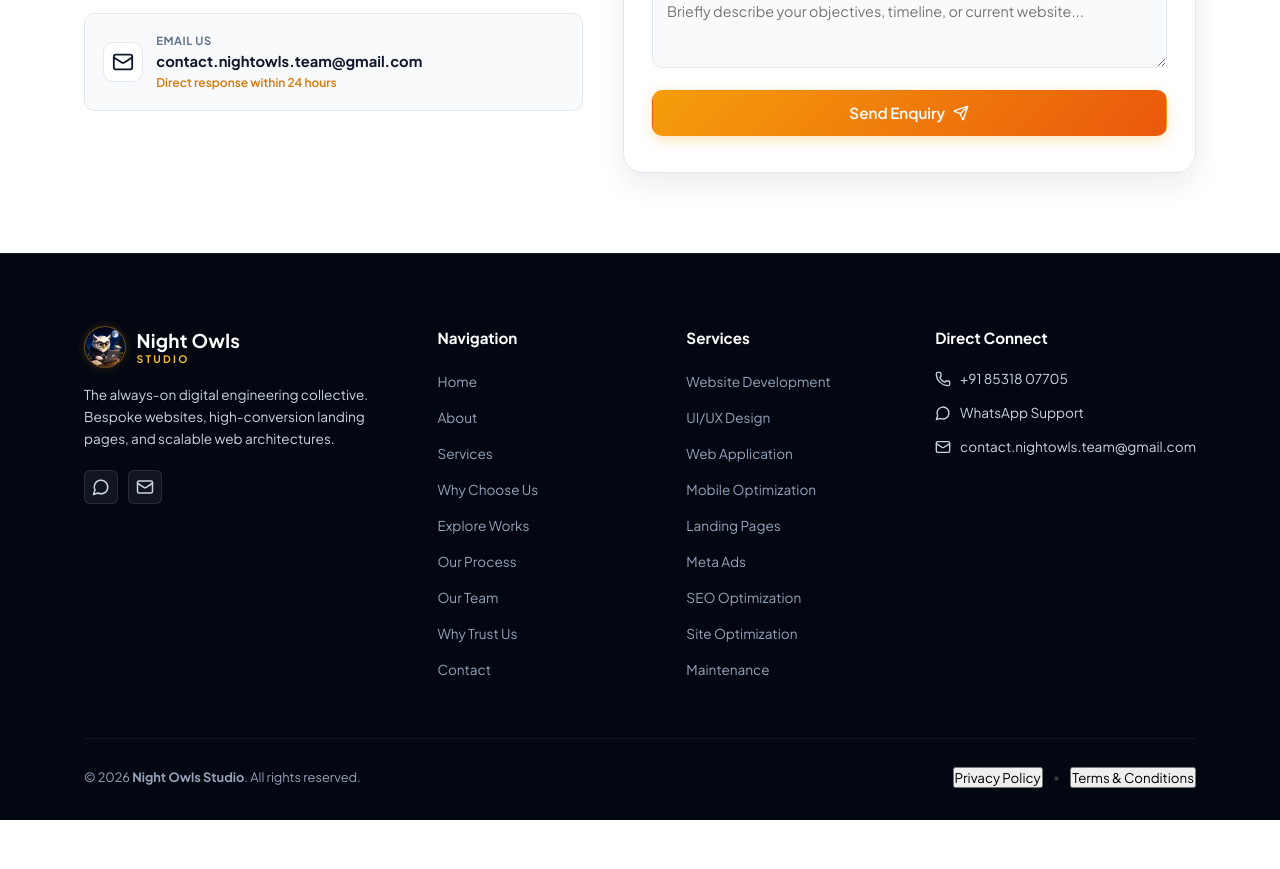
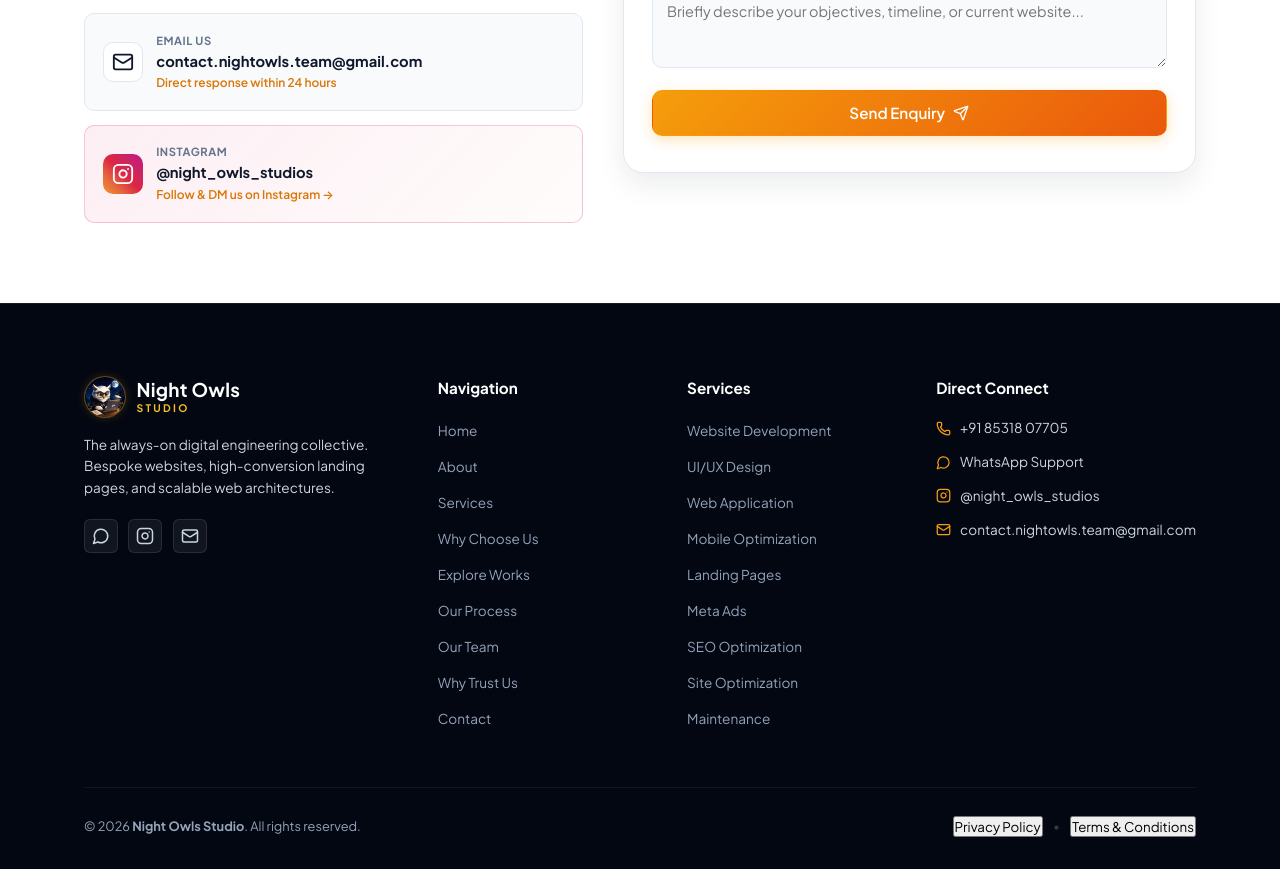
Before and after one commit to Raghulraja9720/night-owls-studio, a React (Vite) app: page / in a window 1280 px wide. Shown: the part 7380-8249 px from the top of the page. Before the commit the page ends 8200 px from the top, so only its background shows below. Built offline with nearby package versions, Linux system fonts and the light colour scheme; no server answers.

Commit message:
feat(contact): add Instagram contact link and styling (@night_owls_studios)

```diff
--- a/src/components/Contact.jsx
+++ b/src/components/Contact.jsx
@@ -1,5 +1,5 @@
 import React, { useState, useEffect } from 'react';
-import { MessageCircle, Phone, Mail, Send, CheckCircle2 } from 'lucide-react';
+import { MessageCircle, Phone, Mail, Send, CheckCircle2, Instagram } from 'lucide-react';
 import emailjs from '@emailjs/browser';
 
 const OWNER_WHATSAPP_NUMBER = '918531807705';
@@ -212,6 +212,23 @@ export default function Contact({ preselectedService }) {
                   <span className="quick-sub">Direct response within 24 hours</span>
                 </div>
               </a>
+
+              {/* Instagram Card */}
+              <a
+                href="https://www.instagram.com/night_owls_studios/"
+                target="_blank"
+                rel="noopener noreferrer"
+                className="quick-contact-card instagram-card"
+              >
+                <div className="quick-icon-box instagram-icon">
+                  <Instagram size={22} />
+                </div>
+                <div className="quick-details">
+                  <span className="quick-label">Instagram</span>
+                  <span className="quick-value">@night_owls_studios</span>
+                  <span className="quick-sub">Follow &amp; DM us on Instagram &rarr;</span>
+                </div>
+              </a>
             </div>
           </div>
 
--- a/src/components/Footer.jsx
+++ b/src/components/Footer.jsx
@@ -42,6 +42,15 @@ export default function Footer({ onOpenPolicy, onSelectService, onNavigate }) {
               >
                 <MessageCircle size={18} />
               </a>
+              <a
+                href="https://www.instagram.com/night_owls_studios/"
+                target="_blank"
+                rel="noopener noreferrer"
+                className="social-icon"
+                aria-label="Instagram"
+              >
+                <Instagram size={18} />
+              </a>
               <a href="mailto:contact.nightowls.team@gmail.com" className="social-icon" aria-label="Email">
                 <Mail size={18} />
               </a>
@@ -83,6 +92,7 @@ export default function Footer({ onOpenPolicy, onSelectService, onNavigate }) {
             <ul className="footer-contact-list">
               <li><Phone size={16} /> <a href="tel:8531807705" style={{ color: 'inherit' }}>+91 85318 07705</a></li>
               <li><MessageCircle size={16} /> <a href="https://wa.me/918531807705" target="_blank" rel="noopener noreferrer" style={{ color: 'inherit' }}>WhatsApp Support</a></li>
+              <li><Instagram size={16} /> <a href="https://www.instagram.com/night_owls_studios/" target="_blank" rel="noopener noreferrer" style={{ color: 'inherit' }}>@night_owls_studios</a></li>
               <li><Mail size={16} /> <a href="mailto:contact.nightowls.team@gmail.com" style={{ color: 'inherit' }}>contact.nightowls.team@gmail.com</a></li>
             </ul>
           </div>
--- a/src/styles.css
+++ b/src/styles.css
@@ -2977,6 +2977,16 @@ ul {
   border-color: rgba(37, 211, 102, 0.3);
 }
 
+.quick-contact-card.instagram-card {
+  background: linear-gradient(135deg, rgba(225, 48, 108, 0.08) 0%, rgba(245, 96, 64, 0.02) 100%);
+  border-color: rgba(225, 48, 108, 0.25);
+}
+
+.quick-contact-card.instagram-card:hover {
+  border-color: rgba(225, 48, 108, 0.6);
+  box-shadow: 0 4px 14px rgba(225, 48, 108, 0.12);
+}
+
 .quick-icon-box {
   width: 40px;
   height: 40px;
@@ -2994,6 +3004,12 @@ ul {
 
 .quick-icon-box.whatsapp-icon {
   background-color: var(--whatsapp-green);
+  color: #ffffff;
+  border: none;
+}
+
+.quick-icon-box.instagram-icon {
+  background: linear-gradient(45deg, #f09433 0%, #e6683c 25%, #dc2743 50%, #cc2366 75%, #bc1888 100%);
   color: #ffffff;
   border: none;
 }
@@ -3257,6 +3273,7 @@ ul {
   color: var(--text-light-secondary);
 }
 
+.footer-contact-list li svg,
 .footer-contact-list li i {
   color: var(--primary-gold);
   width: 15px;
--- a/styles.css
+++ b/styles.css
@@ -2977,6 +2977,16 @@ ul {
   border-color: rgba(37, 211, 102, 0.3);
 }
 
+.quick-contact-card.instagram-card {
+  background: linear-gradient(135deg, rgba(225, 48, 108, 0.08) 0%, rgba(245, 96, 64, 0.02) 100%);
+  border-color: rgba(225, 48, 108, 0.25);
+}
+
+.quick-contact-card.instagram-card:hover {
+  border-color: rgba(225, 48, 108, 0.6);
+  box-shadow: 0 4px 14px rgba(225, 48, 108, 0.12);
+}
+
 .quick-icon-box {
   width: 40px;
   height: 40px;
@@ -2994,6 +3004,12 @@ ul {
 
 .quick-icon-box.whatsapp-icon {
   background-color: var(--whatsapp-green);
+  color: #ffffff;
+  border: none;
+}
+
+.quick-icon-box.instagram-icon {
+  background: linear-gradient(45deg, #f09433 0%, #e6683c 25%, #dc2743 50%, #cc2366 75%, #bc1888 100%);
   color: #ffffff;
   border: none;
 }
@@ -3257,6 +3273,7 @@ ul {
   color: var(--text-light-secondary);
 }
 
+.footer-contact-list li svg,
 .footer-contact-list li i {
   color: var(--primary-gold);
   width: 15px;
```
Also changed, not shown: 1 other file (tests, documents, lock files or other folders).
